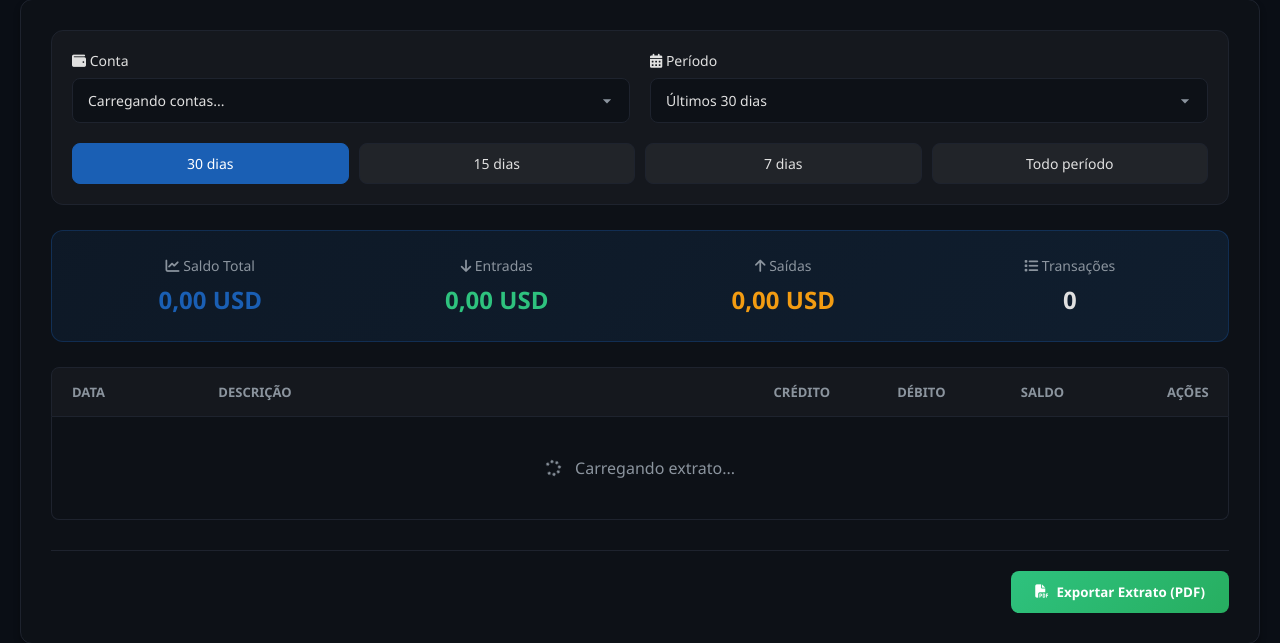
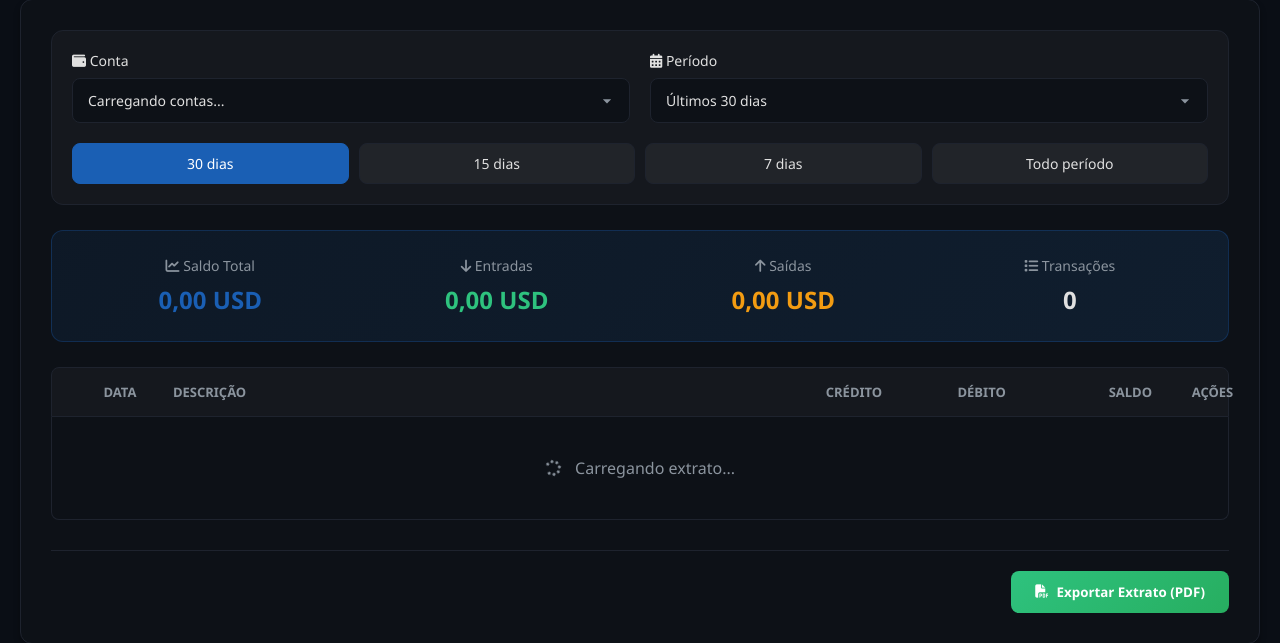
Before and after one commit to edujann/cambio-bank-kivy, a Flask app: page /meu_extrato in a window 1280 px wide. Shown: the part 319-962 px from the top of the page. Run offline with Flask 3, Linux system fonts and the light colour scheme; the visitor is signed in with stand-in values (Sample User, id 1).

Commit message:
Apenas retocando a tabela de meu extrato

```diff
--- a/web/templates/meu_extrato.html
+++ b/web/templates/meu_extrato.html
@@ -398,7 +398,7 @@
     /* LISTA DE TRANSAÇÕES */
     .cabecalho-transacoes {
         display: grid;
-        grid-template-columns: 12% 48% 10% 10% 12% 8%;
+        grid-template-columns: 8% 52% 10% 10% 12% 8%;
         gap: 10px;
         padding: 15px 20px;
         background: rgba(255, 255, 255, 0.03);
@@ -409,6 +409,35 @@
         font-size: 13px;
     }
 
+    /* Alinhar cada título especificamente */
+    .cabecalho-transacoes > div:nth-child(1) { /* DATA */
+        text-align: center;
+        padding-left: 5px;
+    }
+
+    .cabecalho-transacoes > div:nth-child(2) { /* DESCRIÇÃO */
+        text-align: left;
+    }
+
+    .cabecalho-transacoes > div:nth-child(3) { /* CRÉDITO */
+        text-align: right;
+        padding-right: 5px;
+    }
+
+    .cabecalho-transacoes > div:nth-child(4) { /* DÉBITO */
+        text-align: right;
+        padding-right: 5px;
+    }
+
+    .cabecalho-transacoes > div:nth-child(5) { /* SALDO */
+        text-align: right;
+        padding-right: 5px;
+    }
+
+    .cabecalho-transacoes > div:nth-child(6) { /* AÇÕES */
+        text-align: center;
+    }
+
     .lista-transacoes {
         max-height: 500px;
         overflow-y: auto;
@@ -434,7 +463,7 @@
     /* CARD DE TRANSAÇÃO (ESTILO KIVY) */
     .card-transacao {
         display: grid;
-        grid-template-columns: 12% 48% 10% 10% 12% 8%;
+        grid-template-columns: 8% 52% 10% 10% 12% 8%;
         gap: 10px;
         padding: 20px;
         border-bottom: 1px solid rgba(255, 255, 255, 0.05);
```
